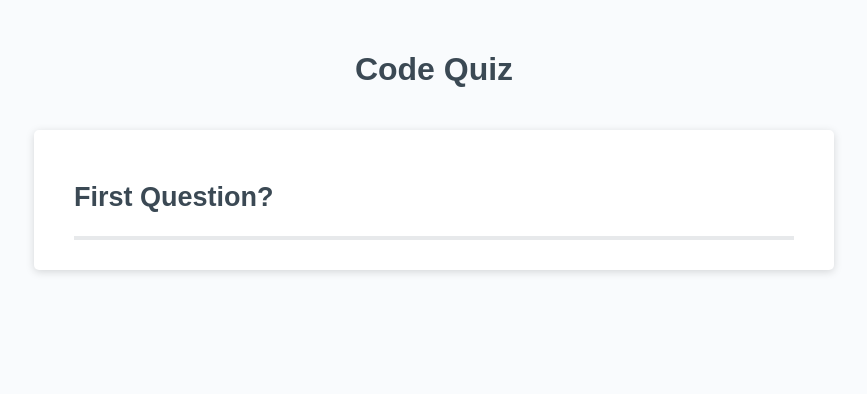
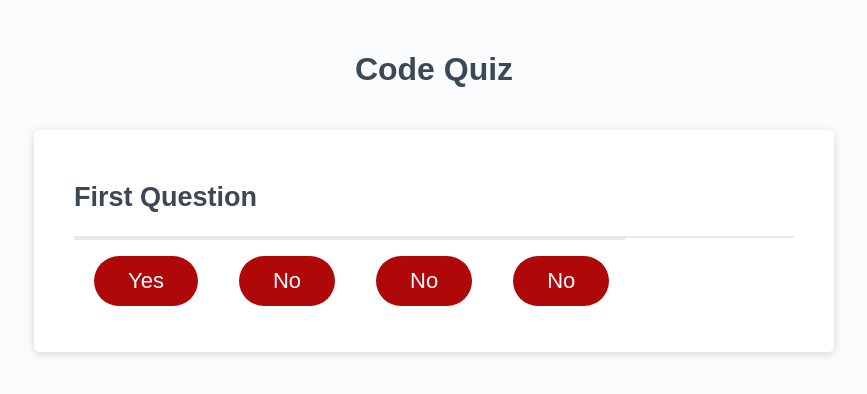
Before and after one commit to rjo6615/Code-Quiz, a plain HTML site: page index.html in a window 1280 px wide. Both pictures are taken after a click on the button "Start". Shown: the whole page, without its empty margins (206-1073 px from the left). Drawn offline with Linux system fonts and the light colour scheme.

Commit message:
made answers and questions array to itterate through selecting options

```diff
--- a/assets/css/style.css
+++ b/assets/css/style.css
@@ -56,6 +56,7 @@ header {
 
 .card-footer {
   text-align: center;
+  display: none;
 }
 
 .card-footer::before {
@@ -72,7 +73,22 @@ header {
   clear: both;
 }
 
-.btn {
+.choiceBtn {
+    border: none;
+    background-color: hsl(360, 91%, 36%);
+    border-radius: 25px;
+    box-shadow: rgba(0, 0, 0, 0.1) 0px 1px 6px 0px rgba(0, 0, 0, 0.2) 0px 1px 1px
+      0px;
+    color: hsl(0, 0%, 100%);
+    font-size: 22px;
+    line-height: 22px;
+    margin: 16px 16px 16px 20px;
+    padding: 14px 34px;
+    text-align: center;
+    cursor: pointer;
+}
+
+.startBtn {
   border: none;
   background-color: hsl(360, 91%, 36%);
   border-radius: 25px;
--- a/assets/js/script.js
+++ b/assets/js/script.js
@@ -1,10 +1,47 @@
+// Variable assignments
 var startBtn  = document.querySelector("#start");
-var question1 = "First Question?";
+var choiceBtn  = document.querySelector(".card-footer");
+var choiceBtn1  = document.querySelector("#choice1");
+var choiceBtn2  = document.querySelector("#choice2");
+var choiceBtn3  = document.querySelector("#choice3");
+var choiceBtn4  = document.querySelector("#choice4");
+var questionText = document.getElementById("question");
+var answer1Text = document.getElementById("choice1");
+var answer2Text = document.getElementById("choice2");
+var answer3Text = document.getElementById("choice3");
+var answer4Text = document.getElementById("choice4");
+
+// Question and Answer Variables
+var questionsPos = 0;
+var currAnswers = 0;
+var questions = ["First Question", "Second Question", "Third Question", "Fourth Question"];
+
+var q1answers = ["Yes", "No", "No", "No"];
+var q2answers = ["No", "Yes", "No", "No"];
+var q3answers = ["No", "No", "Yes", "No"];
+var q4answers = ["No", "No", "No", "Yes"];
+var answersArray = [q1answers, q2answers, q3answers, q4answers];
+
+startBtn.addEventListener("click", writeQuestion);
+
 
 function writeQuestion() {
-var questionText = document.getElementById("question");
-questionText.textContent = question1;
+questionText.textContent = questions[questionsPos];
 startBtn.style.display = 'none';
+choiceBtn.style.display = 'inline-block';
+answer1Text.textContent = (answersArray[currAnswers])[0];
+answer2Text.textContent = (answersArray[currAnswers])[1];
+answer3Text.textContent = (answersArray[currAnswers])[2];
+answer4Text.textContent = (answersArray[currAnswers])[3];
+// Need to find way to decide if answer is correct or not
+choiceBtn1.addEventListener("click", correct);
+
 
 };
-startBtn.addEventListener("click", writeQuestion);
+
+function correct() {
+alert("Correct!");
+questionsPos++;
+currAnswers++;
+writeQuestion();
+};
--- a/index.html
+++ b/index.html
@@ -17,8 +17,12 @@
           <h2 id="question">Click Start to begin</h2>
         </div>
         <div class="card-footer">
-          <button id="start" class="btn">Start</button>
+            <button id="choice1" class="choiceBtn"></button>
+            <button id="choice2" class="choiceBtn"></button>
+            <button id="choice3" class="choiceBtn"></button>
+            <button id="choice4" class="choiceBtn"></button>
         </div>
+        <button id="start" class="startBtn">Start</button>
       </div>
     </div>
     <script src="assets/js/script.js"></script>
```
